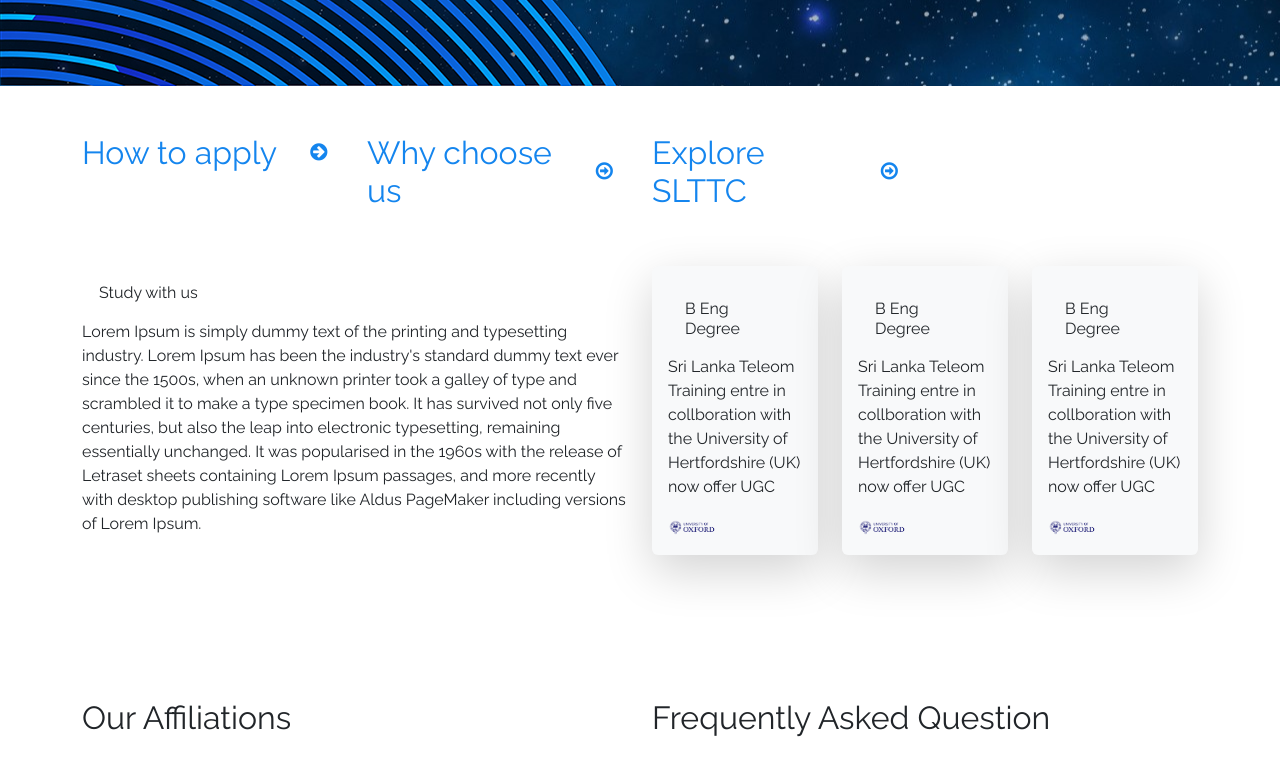
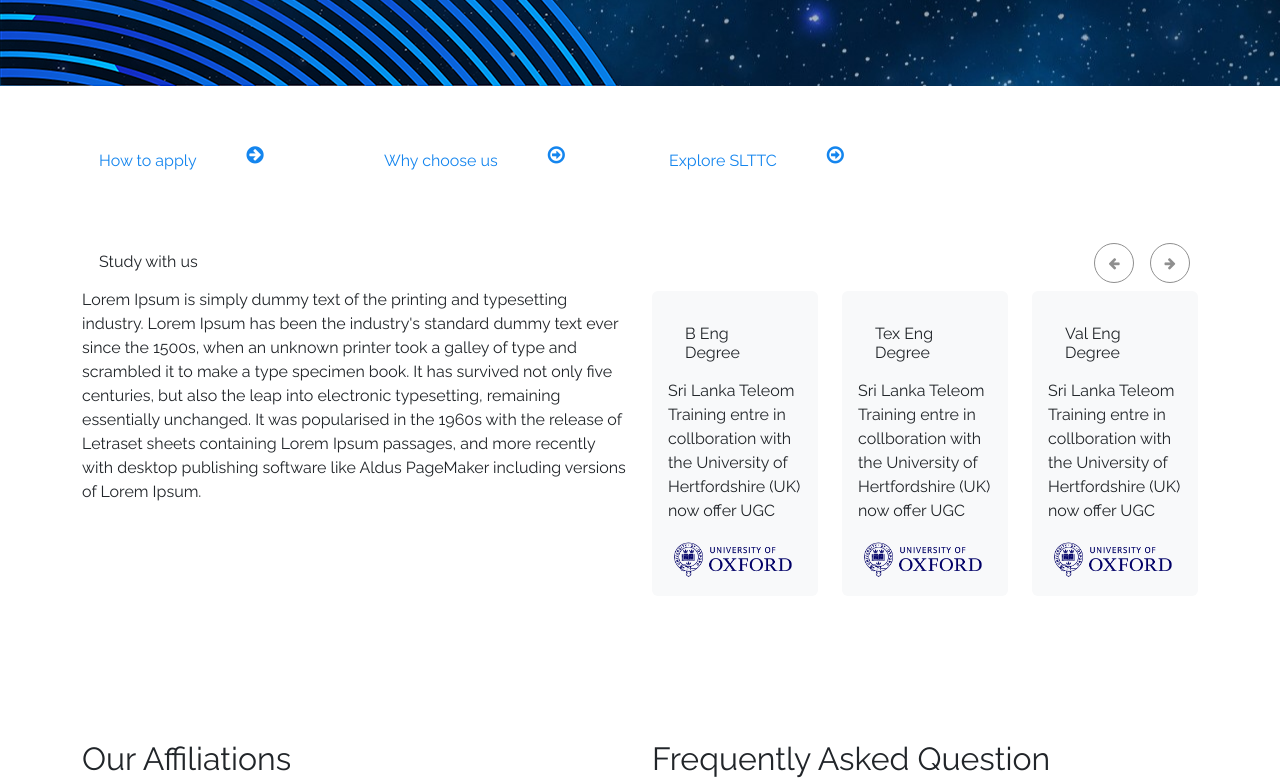
Before and after one commit to Sankalpa-Gunasekara/External_Project_4corners, a plain HTML site: page index.html in a window 1280 px wide. Shown: the part 520-1302 px from the top of the page. Drawn offline with nearby package versions, Linux system fonts and the light colour scheme.

Commit message:
added owl slider

```diff
--- a/index.html
+++ b/index.html
@@ -13,6 +13,8 @@
     <link rel="stylesheet" href="https://fonts.googleapis.com/css?family=Raleway" />
     <link rel="stylesheet" href="https://cdnjs.cloudflare.com/ajax/libs/font-awesome/4.7.0/css/font-awesome.min.css" />
     <link rel="stylesheet" href="assets/css/styles.min.css" />
+    <link rel="stylesheet" href="https://cdnjs.cloudflare.com/ajax/libs/OwlCarousel2/2.3.4/assets/owl.carousel.min.css" />
+    <link rel="stylesheet" href="https://cdnjs.cloudflare.com/ajax/libs/OwlCarousel2/2.3.4/assets/owl.theme.default.min.css" />
   </head>
 
   <body style="font-family: Raleway, sans-serif; font-size: 16px">
@@ -71,7 +73,7 @@
         <div class="col">
           <a href="" class="heading-link">
             <div class="hstack gap-5">
-              <h2>How to apply</h2>
+              <h3>How to apply</h3>
               <i class="fa fa-arrow-circle-right heading-link-icon" aria-hidden="true"></i>
             </div>
           </a>
@@ -79,7 +81,7 @@
         <div class="col">
           <a href="" class="heading-link">
             <div class="hstack gap-5">
-              <h2>Why choose us</h2>
+              <h3>Why choose us</h3>
               <i class="fa fa-arrow-circle-o-right heading-link-icon" aria-hidden="true"></i>
             </div>
           </a>
@@ -87,7 +89,7 @@
         <div class="col">
           <a href="" class="heading-link">
             <div class="hstack gap-5">
-              <h2>Explore SLTTC</h2>
+              <h3>Explore SLTTC</h3>
               <i class="fa fa-arrow-circle-o-right heading-link-icon" aria-hidden="true"></i>
             </div>
           </a>
@@ -109,7 +111,7 @@
     <!--Study with us-->
     <section class="container">
       <div class="row">
-        <div class="col">
+        <div class="col-6">
           <h3 class="text-start">Study with us</h3>
           <p>
             Lorem Ipsum is simply dummy text of the printing and typesetting industry. Lorem Ipsum has been the industry's standard dummy text ever since the
@@ -118,27 +120,37 @@
             containing Lorem Ipsum passages, and more recently with desktop publishing software like Aldus PageMaker including versions of Lorem Ipsum.
           </p>
         </div>
-        <div class="col">
+        <div class="col-6">
+          <div class="hstack justify-content-end my-2">
+            <button type="button" class="circuler-button mx-2 customNextBtn">
+              <i class="fa fa-arrow-left" aria-hidden="true" style="font-size: small"></i>
+            </button>
+            <button type="button" class="circuler-button mx-2 customPrevBtn">
+              <i class="fa fa-arrow-right" aria-hidden="true" style="font-size: small"></i>
+            </button>
+          </div>
+          <div class="owl-carousel">
             <div class="row">
               <div class="col">
-              <div class="shadow-lg p-3 mb-5 bg-body-tertiary rounded">
+                <div class="p-3 mb-5 bg-body-tertiary rounded">
                   <h3>B Eng Degree</h3>
                   <p>Sri Lanka Teleom Training entre in collboration with the University of Hertfordshire (UK) now offer UGC</p>
                   <img src="assets/img/affliationslogo/pngegg (5).png" width="50" />
                 </div>
               </div>
               <div class="col">
-              <div class="shadow-lg p-3 mb-5 bg-body-tertiary rounded">
-                <h3>B Eng Degree</h3>
+                <div class="p-3 mb-5 bg-body-tertiary rounded">
+                  <h3>Tex Eng Degree</h3>
                   <p>Sri Lanka Teleom Training entre in collboration with the University of Hertfordshire (UK) now offer UGC</p>
                   <img src="assets/img/affliationslogo/pngegg (5).png" width="50" />
                 </div>
               </div>
               <div class="col">
-              <div class="shadow-lg p-3 mb-5 bg-body-tertiary rounded">
-                <h3>B Eng Degree</h3>
+                <div class="p-3 mb-5 bg-body-tertiary rounded">
+                  <h3>Val Eng Degree</h3>
                   <p>Sri Lanka Teleom Training entre in collboration with the University of Hertfordshire (UK) now offer UGC</p>
                   <img src="assets/img/affliationslogo/pngegg (5).png" width="50" />
+                </div>
               </div>
             </div>
           </div>
@@ -201,12 +213,13 @@
             <div class="accordion-item">
               <h2 class="accordion-header">
                 <button
-                  class="accordion-button collapsed"
+                  class="accordion-button collapsed ms-auto"
                   type="button"
                   data-bs-toggle="collapse"
                   data-bs-target="#collapseTwo"
                   aria-expanded="false"
                   aria-controls="collapseTwo"
+                  style="width: 100%"
                 >
                   Can you work while studying
                 </button>
@@ -224,12 +237,13 @@
             <div class="accordion-item">
               <h2 class="accordion-header">
                 <button
-                  class="accordion-button"
+                  class="accordion-button me-auto"
                   type="button"
                   data-bs-toggle="collapse"
                   data-bs-target="#collapseThree"
                   aria-expanded="true"
-                  aria-controls="collapseOne"
+                  aria-controls="collapseThree"
+                  style="width: 100% !important"
                 >
                   Is distance learning avaliable at graduate level?
                 </button>
@@ -361,5 +375,41 @@
       integrity="sha384-ENjdO4Dr2bkBIFxQpeoTz1HIcje39Wm4jDKdf19U8gI4ddQ3GYNS7NTKfAdVQSZe"
       crossorigin="anonymous"
     ></script>
+    <script src="jquery.min.js"></script>
+    <script src="https://cdnjs.cloudflare.com/ajax/libs/OwlCarousel2/2.3.4/owl.carousel.min.js"></script>
+    <script>
+      $(".owl-carousel").owlCarousel({
+        loop: true,
+        margin: 10,
+        navText: ["<i class='fa fa-chevron-left'></i>", "<i class='fa fa-chevron-right'></i>"],
+        rewind: true,
+        dots: true,
+        autoplay: false,
+        nav: true,
+        responsive: {
+          0: {
+            items: 1,
+          },
+          600: {
+            items: 1,
+          },
+          1000: {
+            items: 1,
+          },
+        },
+      });
+      var owl = $(".owl-carousel");
+      owl.owlCarousel();
+      // Go to the next item
+      $(".customNextBtn").click(function () {
+        owl.trigger("next.owl.carousel");
+      });
+      // Go to the previous item
+      $(".customPrevBtn").click(function () {
+        // With optional speed parameter
+        // Parameters has to be in square bracket '[]'
+        owl.trigger("prev.owl.carousel", [300]);
+      });
+    </script>
   </body>
 </html>
```
Also changed, not shown: assets/css/styles.min.css. Lines whose indentation alone changed are shown as unchanged.
